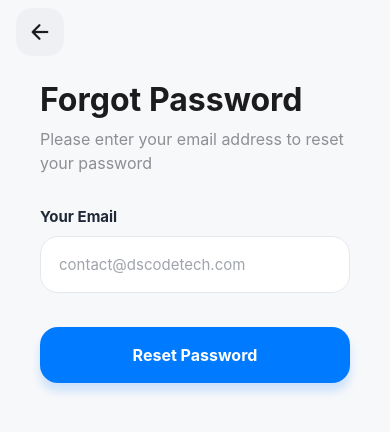
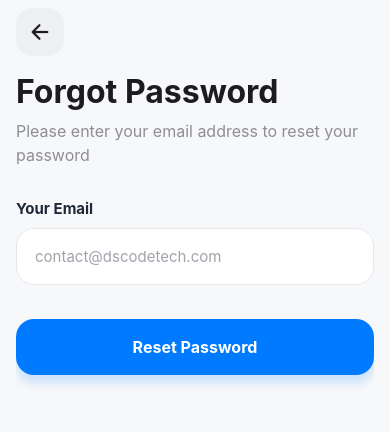
Before and after one commit to beerendra-rawat/chat-app-rn, a React Native app: screen /ForgotPassword in a window 390 px wide. Shown: the top 432 px of the page. Built offline with nearby package versions, Linux system fonts and the light colour scheme.

Commit message:
fix padding

```diff
--- a/src/screens/auth/ForgotPasswordScreen.tsx
+++ b/src/screens/auth/ForgotPasswordScreen.tsx
@@ -53,7 +53,7 @@ export default function ForgotPasswordScreen({ navigation }: any) {
 
 const styles = StyleSheet.create({
   content: {
-    paddingHorizontal: 24,
-    marginTop: 8,
+    // paddingHorizontal: 24,
+    // marginTop: 8,
   },
 });
--- a/src/screens/auth/LoginScreen.tsx
+++ b/src/screens/auth/LoginScreen.tsx
@@ -1,5 +1,4 @@
-// src/screens/auth/LoginScreen.tsx
-import React, { useState } from 'react';
+import { useState } from 'react';
 import {
   View,
   Text,
@@ -86,7 +85,7 @@ export default function LoginScreen({ navigation }: any) {
 
 const styles = StyleSheet.create({
   form: {
-    paddingHorizontal: 24,
+    // paddingHorizontal: 24,
     flex: 1,
   },
   forgotContainer: {
--- a/src/screens/auth/PasswordResetScreen.tsx
+++ b/src/screens/auth/PasswordResetScreen.tsx
@@ -32,7 +32,7 @@ export default function PasswordResetScreen({ navigation }: any) {
 
 const styles = StyleSheet.create({
   content: {
-    paddingHorizontal: 24,
-    marginTop: 24,
+    // paddingHorizontal: 24,
+    // marginTop: 24,
   },
 });
--- a/src/screens/auth/SignupScreen.tsx
+++ b/src/screens/auth/SignupScreen.tsx
@@ -86,7 +86,7 @@ const styles = StyleSheet.create({
     paddingBottom: 40,
   },
   form: {
-    paddingHorizontal: 24,
+    // paddingHorizontal: 24,
   },
   bottomContainer: {
     flexDirection: 'row',
--- a/src/screens/auth/UpdatePasswordScreen.tsx
+++ b/src/screens/auth/UpdatePasswordScreen.tsx
@@ -64,7 +64,7 @@ const styles = StyleSheet.create({
     paddingBottom: 40,
   },
   content: {
-    paddingHorizontal: 24,
-    marginTop: 8,
+    // paddingHorizontal: 24,
+    // marginTop: 8,
   },
 });
--- a/src/screens/auth/VerifyCodeScreen.tsx
+++ b/src/screens/auth/VerifyCodeScreen.tsx
@@ -60,8 +60,8 @@ const styles = StyleSheet.create({
     paddingBottom: 40,
   },
   content: {
-    paddingHorizontal: 24,
-    marginTop: 8,
+    // paddingHorizontal: 24,
+    // marginTop: 8,
   },
   bottomContainer: {
     flexDirection: 'row',
```
